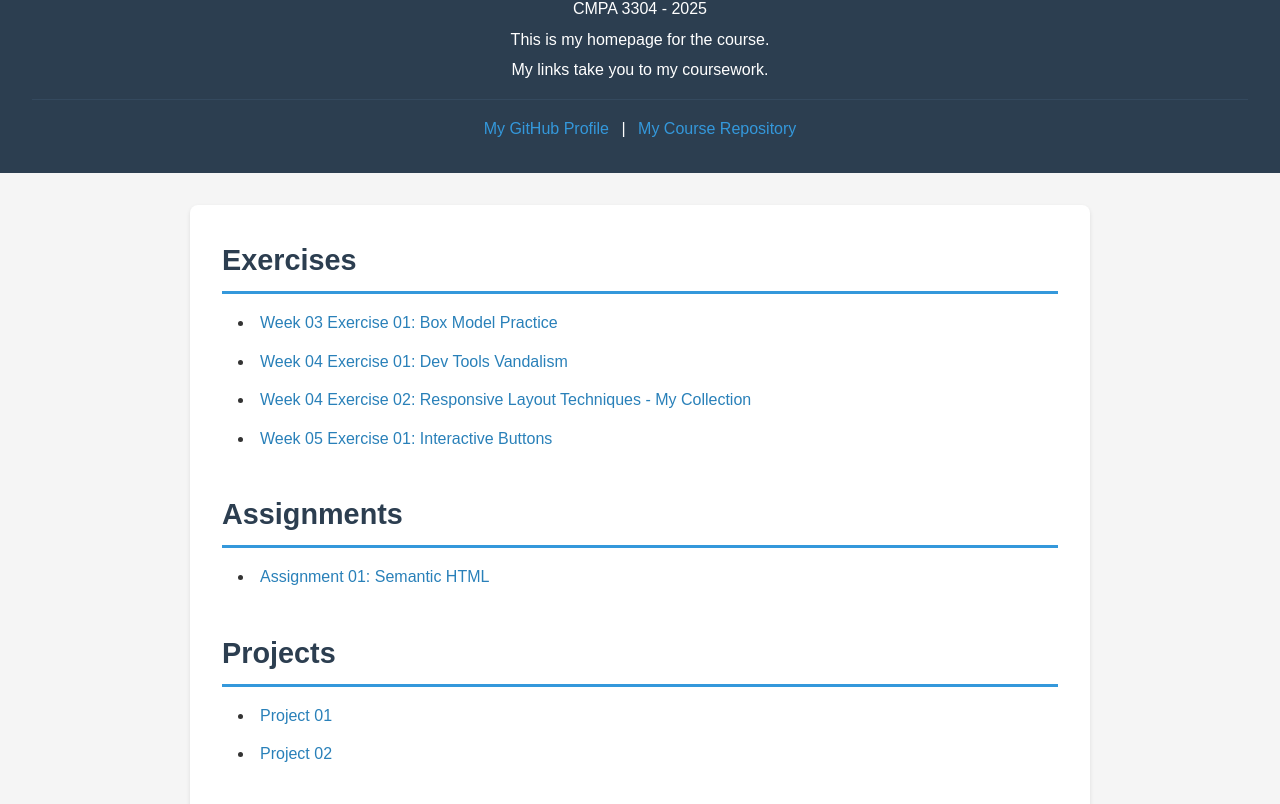
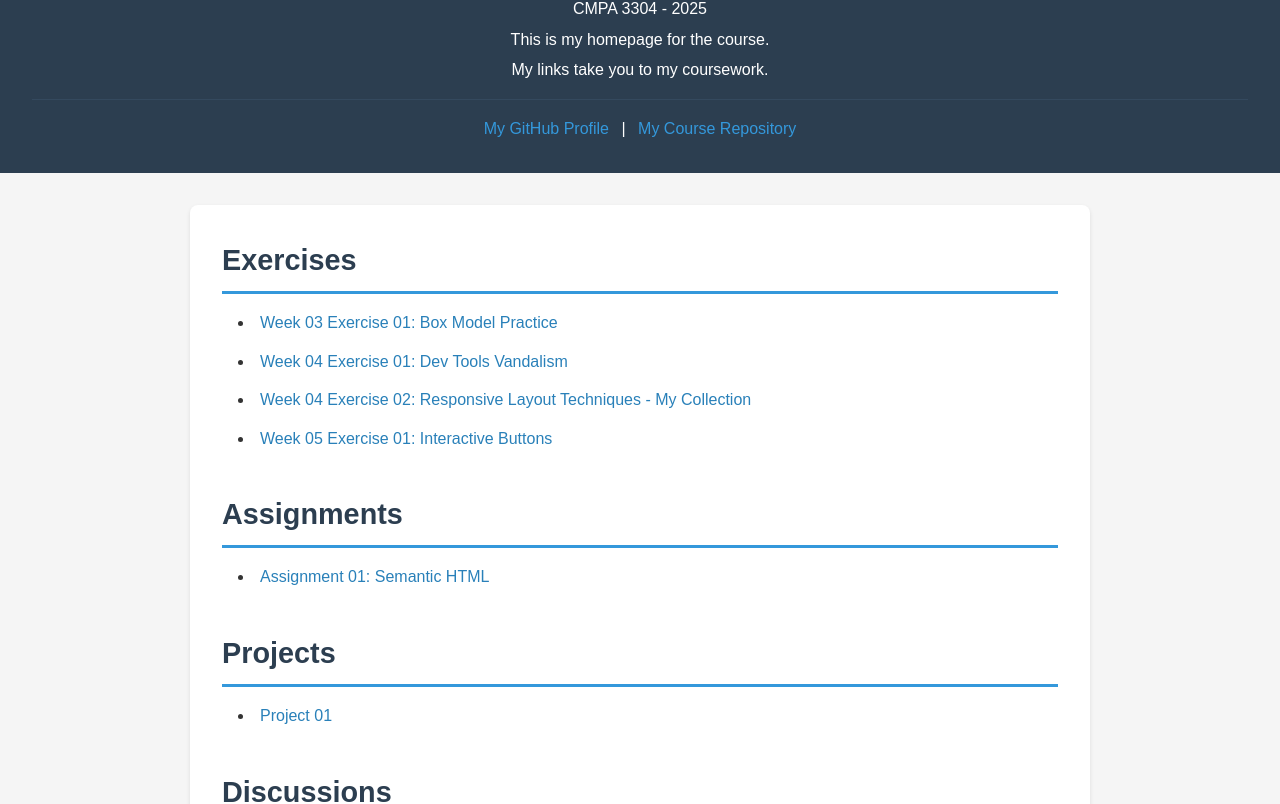
Before and after one commit to michaelbuell/cmpa3304, a plain HTML site: page index.html in a window 1280 px wide. Shown: the part 154-958 px from the top of the page. Drawn offline with Linux system fonts and the light colour scheme.

Commit message:
updated code

```diff
--- a/index.html
+++ b/index.html
@@ -85,7 +85,6 @@ Remember: You must create subfolders for each piece of coursework as the semeste
                 <h2>Projects</h2>
                 <ul>
                     <li><a href="https://github.com/michaelbuell/cmpa3304/tree/main/project-01">Project 01</a></li>
-                    <li><a href="">Project 02</a></li>
                 </ul>
             </section>
 
--- a/project-01/style.css
+++ b/project-01/style.css
@@ -63,6 +63,7 @@ img {
     width: 100%;
     height: 100%;
     object-fit: cover;
+    border-radius: 8%;
 }
 
 section h2 {
--- a/week-05-exercise-01/style.css
+++ b/week-05-exercise-01/style.css
@@ -5,7 +5,7 @@
 }
 
 body {
-    font-family: "Times New Roman", serif;
+    font-family: Arial, Helvetica, sans-serif;
     line-height: 2;
     background-color: #fafafa;
     color: #1F2937;
```
